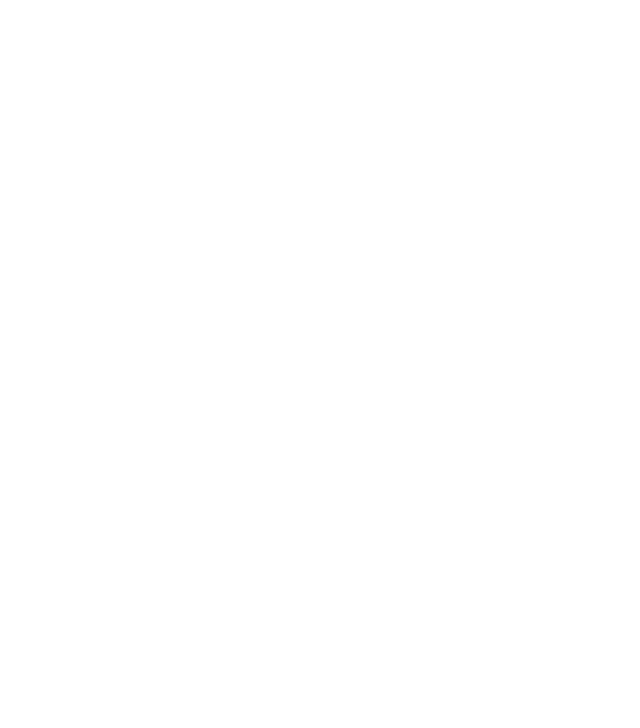
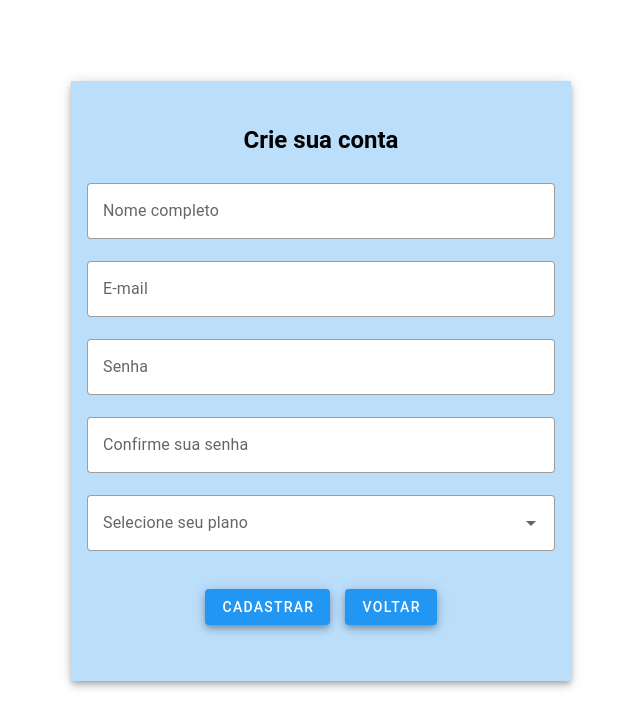
Before and after one commit to Jusouza182/Gym-Tech, a Vue app: page /cadastro in a window 1280 px wide. Shown: the top 728 px of the page, without its empty margins (319-959 px from the left). Built offline with nearby package versions, Linux system fonts and the light colour scheme.

Commit message:
feat: tela cadastro css

```diff
--- a/src/views/Cadastro/CadastroView.vue
+++ b/src/views/Cadastro/CadastroView.vue
@@ -1,3 +1,46 @@
 <template>
-    <div></div>
+    <v-container id="corpo" class="bg-blue-lighten-4 elevation-5">
+        <h2>Crie sua conta</h2>
+        <v-form @submit.prevent class="d-flex flex-column" id="form">
+            <v-text-field variant="outlined" bg-color="#fff" label="Nome completo"
+                placeholder="Digite seu nome completo"></v-text-field>
+            <v-text-field variant="outlined" bg-color="#fff" label="E-mail" placeholder="Digite seu e-mail"></v-text-field>
+            <v-text-field variant="outlined" bg-color="#fff" label="Senha" placeholder="Digite sua senha"></v-text-field>
+            <v-text-field variant="outlined" bg-color="#fff" label="Confirme sua senha"
+                placeholder="Digite sua senha novamente"></v-text-field>
+            <v-select variant="outlined" bg-color="#fff" label="Selecione seu plano" placeholder="Qual o seu plano?"
+                :items="items"></v-select>
+            <v-container class="d-flex justify-center">
+                <v-btn type="submit" color="blue" class="elevation-5" id="botao">Cadastrar</v-btn>
+                <router-link to="/"><v-btn type="submit" color="blue" class="elevation-5">Voltar</v-btn> </router-link>
+            </v-container>
+
+        </v-form>
+    </v-container>
 </template>
+<script>
+export default {
+    data() {
+        return {
+            items: ["Bronze", "Prata", "Ouro"]
+        }
+    }
+}
+</script>
+
+<style>
+#corpo {
+    width: 500px;
+    height: 600px;
+    margin-top: 4%;
+}
+
+h2 {
+    display: flex;
+    justify-content: center;
+    margin: 25px
+}
+#botao{
+margin-right: 15px;
+}
+</style>
```
